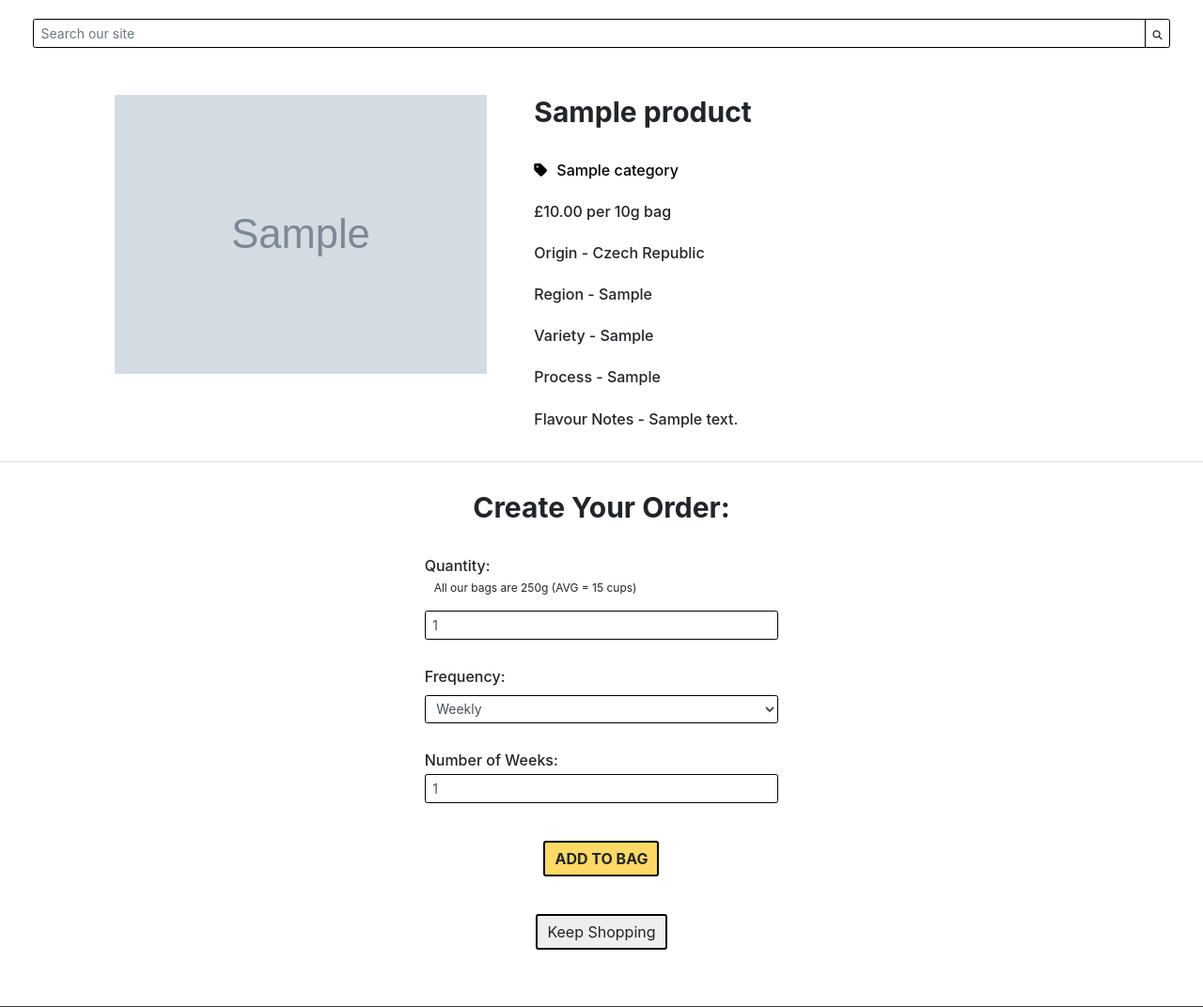
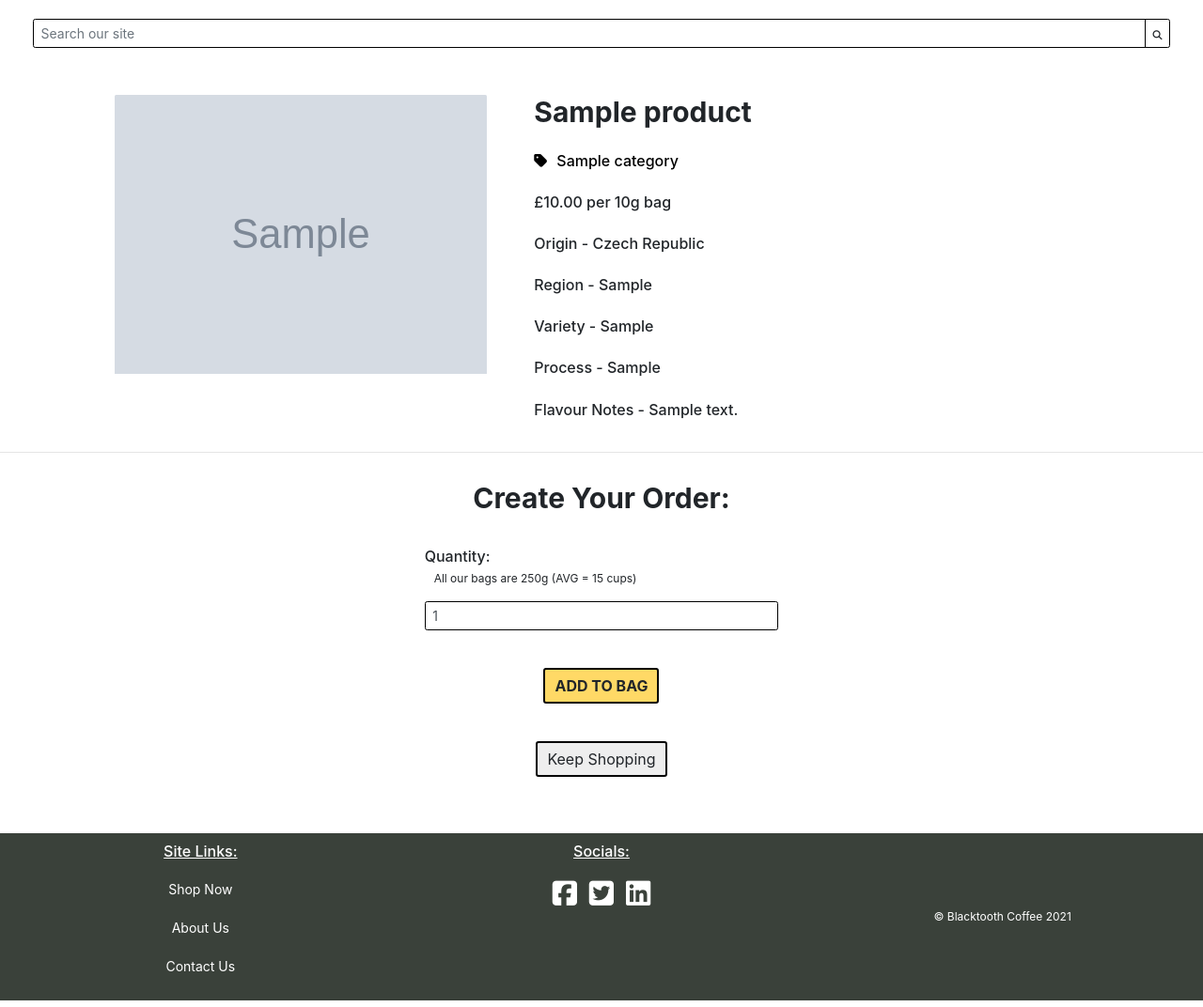
Before and after one commit to scottsimpson91/CI-MS4-Blacktooth-Coffee, a Django app: page /products/1 in a window 1280 px wide. Shown: the part 64-1136 px from the top of the page at 94% size. Run offline with Django 3.2, Linux system fonts and the light colour scheme; tables that the repository leaves empty hold one stand-in row (values such as "Sample post"); grey boxes marked "Sample" are stand-in pictures; some libraries are stand-ins or nearby versions.

Commit message:
FEAT: Simplify order form, create add to bag views and urls

```diff
--- a/bag/contexts.py
+++ b/bag/contexts.py
@@ -1,5 +1,7 @@
 from decimal import Decimal
 from django.conf import settings
+from django.shortcuts import get_object_or_404
+from products.models import Product
 
 
 def bag_contents(request):
@@ -7,6 +9,17 @@ def bag_contents(request):
     bag_items = []
     total = 0
     product_count = 0
+    bag = request.session.get('bag', {})
+
+    for item_id, quantity in bag.items():
+        product = get_object_or_404(Product, pk=item_id)
+        total += quantity * product.price
+        product_count += quantity
+        bag_items.append({
+            'item_id': item_id,
+            'quantity': quantity,
+            'product': product,
+        })
 
     if total < settings.FREE_DELIVERY_THRESHOLD:
         delivery = total * Decimal(settings.STANDARD_DELIVERY_PERCENTAGE / 100)
--- a/bag/templates/bag/bag.html
+++ b/bag/templates/bag/bag.html
@@ -12,7 +12,9 @@
         <div class="row">
             <div class="col-12 bag-body">
                 {% if bag_items %}
-                    <div class="table-responsive"></div>
+                    <div class="table-responsive">
+                        {{ bag_items }}
+                    </div>
                 {% else %}
                     <p class="bag-text">Your bag is empty.</p>
                     <a href="{% url 'products' %}" class="btn btn-lg keep-shopping-button">Keep Shopping</a>
--- a/bag/views.py
+++ b/bag/views.py
@@ -16,9 +16,9 @@ def add_to_bag(request, item_id):
 
     if item_id in list(bag.keys()):
         bag[item_id] += quantity
+
     else:
         bag[item_id] = quantity
 
     request.session['bag'] = bag
-    print(request.session['bag'])
     return redirect(redirect_url)
--- a/products/templates/products/product_detail.html
+++ b/products/templates/products/product_detail.html
@@ -51,6 +51,7 @@
                         <h4 class="product-details-heading">Process - {{ product.process }}</h4>
                         <h4 class="product-details-heading">Flavour Notes - {{ product.notes }}</h4>
                     </div>
+
                 </div>
             </div>
         </div>
@@ -69,17 +70,6 @@
                                     <p class="product-order-small-heading">All our bags are 250g (AVG = 15 cups)</p>
                                     <input class="form-control qty_input" type="number" name="quantity" value="1" min="1" max="99" data-item_id="{{ product.id }}" id="id_qty_{{ product.id }}">
                                 </div>
-                                <div class="form-group">
-                                    <label for="order-frequency"><h4 class="product-order-heading">Frequency:</h4></label>
-                                    <select class="form-control" id="order-frequency">
-                                      <option>Weekly</option>
-                                      <option>Bi-Weekly</option>
-                                    </select>
-                                </div>
-                                <div class="form-group">
-                                    <h4 class="product-order-heading">Number of Weeks:</h4>
-                                    <input class="form-control qty_input" type="number" name="number-of-weeks" value="1" min="1" max="99" data-item_id="" id="">
-                                </div>
                                 <div class="form-group-button">
                                     <input type="submit" class="btn btn-lg add-to-bag-button" value="Add to Bag">
                                 </div>
--- a/static/css/base.css
+++ b/static/css/base.css
@@ -210,7 +210,7 @@ footer {
 .product-details-main-heading {
     font-size: 3rem;
     padding-left: 2rem;
-    padding-bottom: 3rem;
+    padding-bottom: 2rem;
     font-weight: bold;
 }
 .product-details-heading {
--- a/templates/base.html
+++ b/templates/base.html
@@ -92,7 +92,7 @@
                                 <div class="text-center d-none d-lg-block"><i class="nav-icon fas fa-shopping-bag"></i></div>
                                 <h4>
                                     {% if grand_total %}
-                                        ${{ grand_total|floatformat:2 }}
+                                        £{{ grand_total|floatformat:2 }}
                                     {% else %}
                                         £0.00
                                     {% endif %}
```
